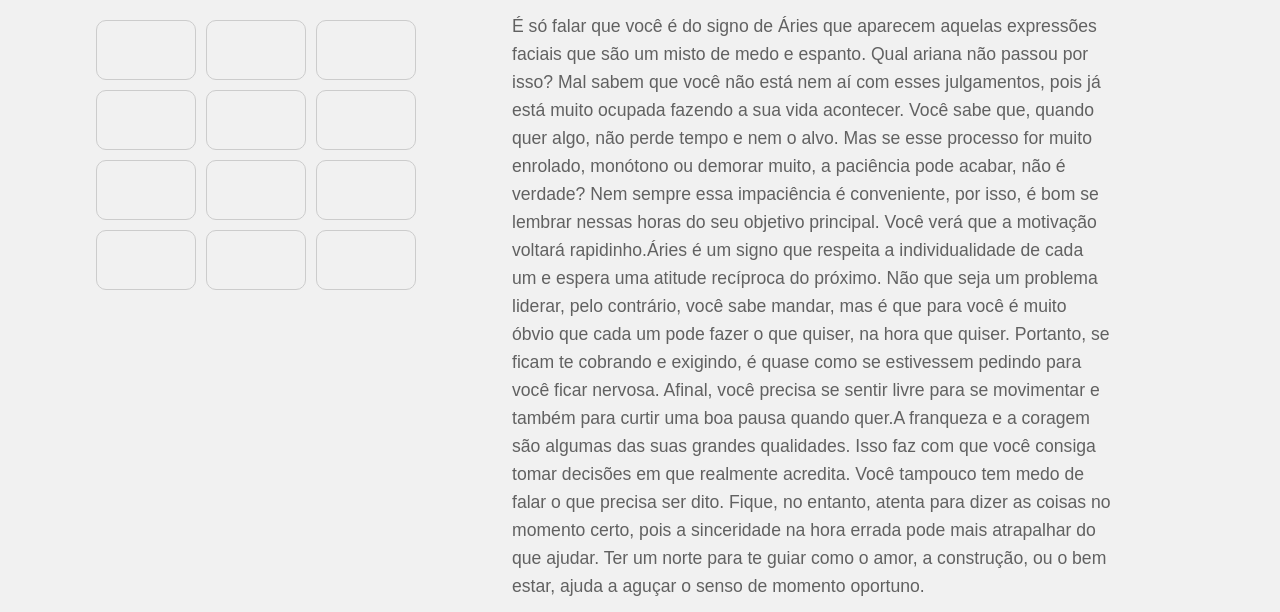
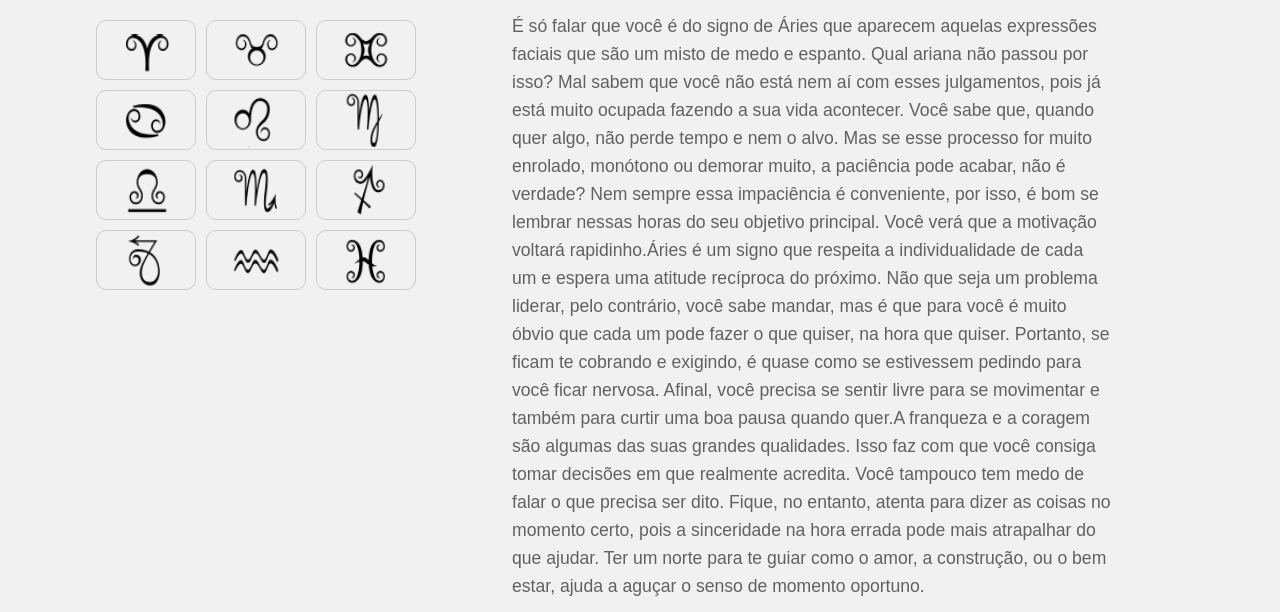
Before and after one commit to rMairink/signos, a plain HTML site: page index.html in a window 1280 px wide. Shown: the part 158-770 px from the top of the page. Drawn offline with Linux system fonts and the light colour scheme; the site is published under a folder, as on GitHub Pages, so addresses that start at the root find nothing.

Commit message:
signos_2

```diff
--- a/index.html
+++ b/index.html
@@ -16,54 +16,54 @@
             <h1>Saiba tudo sobre cada signo</h1>
             <div class="signos-button">
                 <div class="aries signos-button-content ">
-                    <img class="item-aries" src="/arquivos/ares.png" alt="" onclick="showTabs('aries-conteudo')">
+                    <img class="item-aries" src="./arquivos/ares.png" alt="" onclick="showTabs('aries-conteudo')">
                 </div>
 
                 <div class="touro signos-button-content ">
-                    <img class="item-touro" src="/arquivos/touro.png" alt="" onclick="showTabs('touro-conteudo')">
+                    <img class="item-touro" src="./arquivos/touro.png" alt="" onclick="showTabs('touro-conteudo')">
                 </div>
 
                 <div class="gemeos signos-button-content ">
-                    <img class="item-gemeos" src="/arquivos/gemeos.png" alt="" onclick="showTabs('gemeos-conteudo')">
+                    <img class="item-gemeos" src="./arquivos/gemeos.png" alt="" onclick="showTabs('gemeos-conteudo')">
                 </div>
 
                 <div class="cancer signos-button-content ">
-                    <img class="item-cancer" src="/arquivos/cancer.png" alt="" onclick="showTabs('cancer-conteudo')">
+                    <img class="item-cancer" src="./arquivos/cancer.png" alt="" onclick="showTabs('cancer-conteudo')">
                 </div>
 
                 <div class="leao signos-button-content ">
-                    <img class="item-leao" src="/arquivos/leao.png" alt="" onclick="showTabs('leao-conteudo')">
+                    <img class="item-leao" src="./arquivos/leao.png" alt="" onclick="showTabs('leao-conteudo')">
                 </div>
 
                 <div class="virgem signos-button-content ">
-                    <img class="item-virgem" src="/arquivos/virgem.png" alt="" onclick="showTabs('virgem-conteudo')">
+                    <img class="item-virgem" src="./arquivos/virgem.png" alt="" onclick="showTabs('virgem-conteudo')">
                 </div>
 
                 <div class="libra signos-button-content ">
-                    <img class="item-libra" src="/arquivos/libra.png" alt="" onclick="showTabs('libra-conteudo')">
+                    <img class="item-libra" src="./arquivos/libra.png" alt="" onclick="showTabs('libra-conteudo')">
                 </div>
 
                 <div class="escorpiao signos-button-content ">
-                    <img class="item-escorpiao" src="/arquivos/escorpiao.png" alt=""
+                    <img class="item-escorpiao" src="./arquivos/escorpiao.png" alt=""
                         onclick="showTabs('escorpiao-conteudo')">
                 </div>
 
                 <div class="sagitario signos-button-content ">
-                    <img class="item-sagitario" src="/arquivos/sagitario.png" alt=""
+                    <img class="item-sagitario" src="./arquivos/sagitario.png" alt=""
                         onclick="showTabs('sagitario-conteudo')">
                 </div>
 
                 <div class="capricornio signos-button-content ">
-                    <img class="item-capricornio" src="/arquivos/capricornio.png" alt=""
+                    <img class="item-capricornio" src="./arquivos/capricornio.png" alt=""
                         onclick="showTabs('capricornio-conteudo')">
                 </div>
 
                 <div class="aquario signos-button-content ">
-                    <img class="item-aquario" src="/arquivos/aquario.png" alt="" onclick="showTabs('aquario-conteudo')">
+                    <img class="item-aquario" src="./arquivos/aquario.png" alt="" onclick="showTabs('aquario-conteudo')">
                 </div>
 
                 <div class="peixes signos-button-content ">
-                    <img class="item-peixes" src="/arquivos/peixes.png" alt="" onclick="showTabs('peixes-conteudo')">
+                    <img class="item-peixes" src="./arquivos/peixes.png" alt="" onclick="showTabs('peixes-conteudo')">
                 </div>
             </div>
         </div>
```
